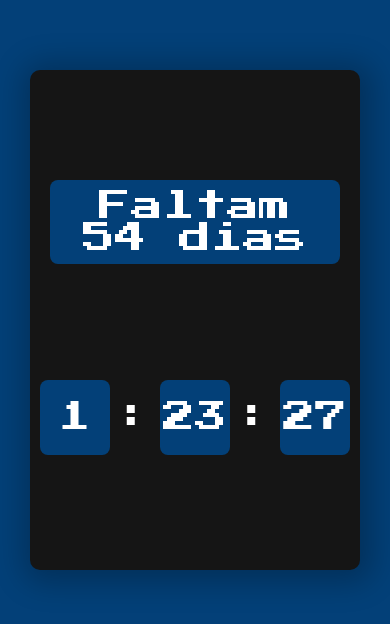
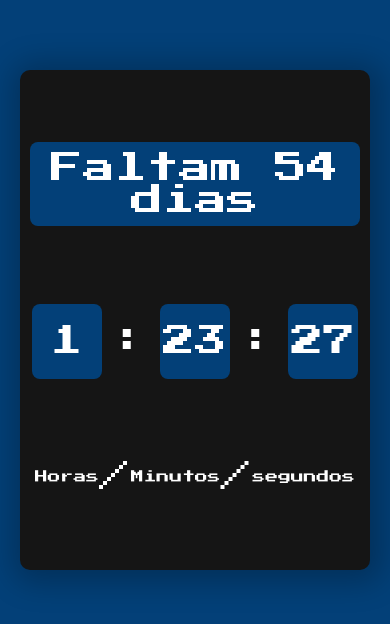
Before and after one commit to joseildoandrade12/relogio-contagem-regressiva, a plain HTML site: page index.html in a window 390 px wide. Shown: the part 102-726 px from the top of the page. Drawn offline with Linux system fonts and the light colour scheme.

Commit message:
atualização de projeto

```diff
--- a/css/style.css
+++ b/css/style.css
@@ -1,17 +1,17 @@
 /* #151515 */
 /* #034078 */
-@import url('https://fonts.googleapis.com/css2?family=Press+Start+2P&display=swap');
-*{
+@import url("https://fonts.googleapis.com/css2?family=Press+Start+2P&display=swap");
+* {
   padding: 0;
   margin: 0;
   box-sizing: border-box;
 }
 
-body{
-    background-color:#034078;
-    font-family: 'Press Start 2P', system-ui;;
+body {
+  background-color: #034078;
+  font-family: "Press Start 2P", system-ui;
 }
-.container{
+.container {
   width: 100%;
   height: 100vh;
   display: flex;
@@ -19,7 +19,7 @@ body{
   justify-content: center;
   padding: 30px;
 }
-.container-relogio{
+.container-relogio {
   border-radius: 10px;
   background-color: #151515;
   max-width: 700px;
@@ -29,7 +29,7 @@ body{
   justify-content: space-evenly;
   flex-direction: column;
 }
-.secao-relogio{
+.secao-relogio {
   font-size: 3rem;
   text-align: center;
   display: flex;
@@ -38,9 +38,9 @@ body{
   color: white;
   padding: 10px;
 }
-.falta-dias{
+.falta-dias {
   display: block;
-    background-color:#034078;
+  background-color: #034078;
   padding: 20px;
   margin: 0 50px;
   border-radius: 8px;
@@ -49,23 +49,33 @@ body{
   border-radius: 8px;
   width: 120px;
   height: 125px;
-    background-color:#034078;
+  background-color: #034078;
   display: flex;
   align-items: center;
   justify-content: center;
 }
-
-@media (max-width:500px) {
-    .secao-relogio{
+.tempo-relogio {
+  display: flex;
+  justify-content: space-around;
+  margin: 0 10px;
+}
+.tempo {
+  font-size: 1.25rem;
+}
+@media (max-width: 500px) {
+  .secao-relogio {
     font-size: 2rem;
     padding: 5px;
   }
-    .falta-dias{
+  .falta-dias {
     padding: 10px;
-        margin: 0 20px;
+    margin: 0 10px;
   }
-    .secao-relogio .horario{
+  .secao-relogio .horario {
     max-width: 70px;
     max-height: 75px;
   }
+  .tempo {
+    font-size: 0.8rem;
   }
+}
--- a/index.html
+++ b/index.html
@@ -21,6 +21,13 @@
                 :
                 <span class="seg horario" data-segundos></span>
             </div>
+            <div class="secao-relogio tempo-relogio">
+                <p class="tempo">Horas</p>
+                /
+                <p class="tempo">Minutos</p>
+                /
+                <p class="tempo">segundos</p>
+            </div>
         </section>
     </div>
     <script src="script.js"></script>
```
Lines whose indentation alone changed are shown as unchanged.
